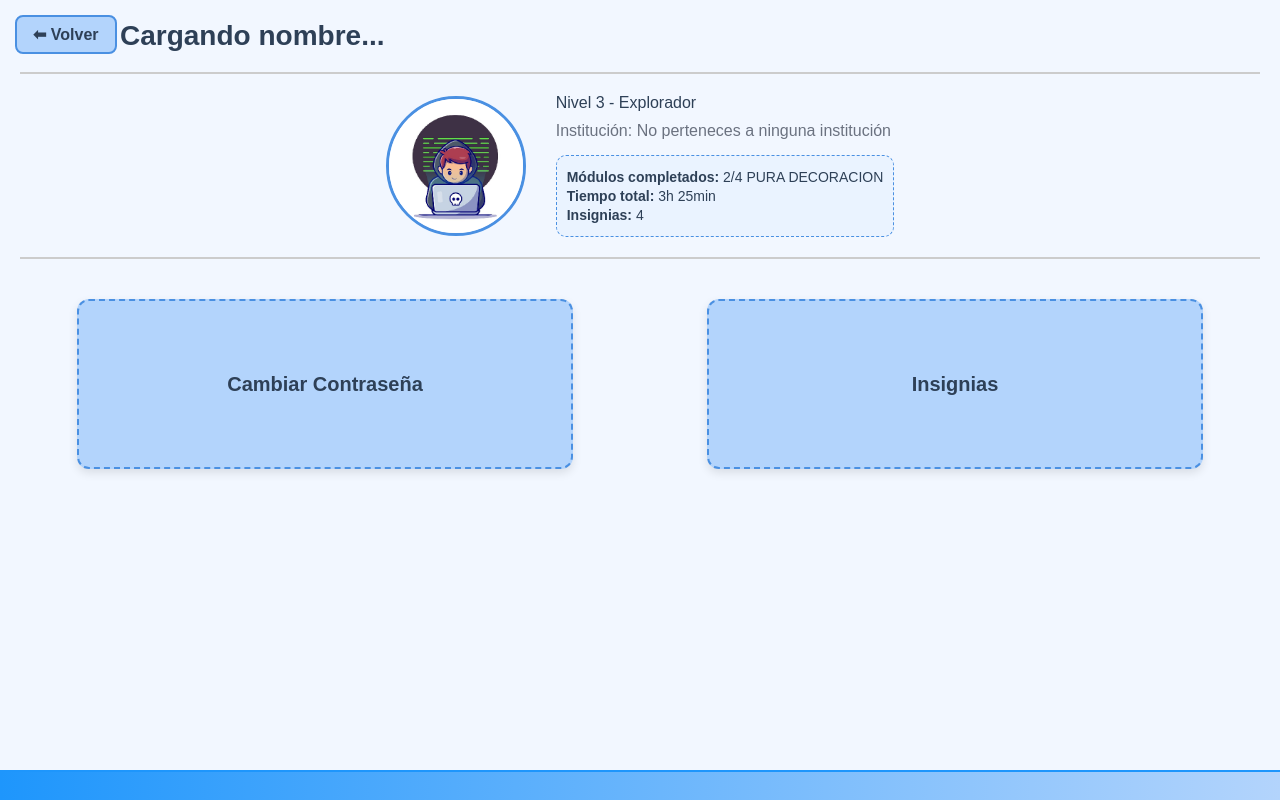
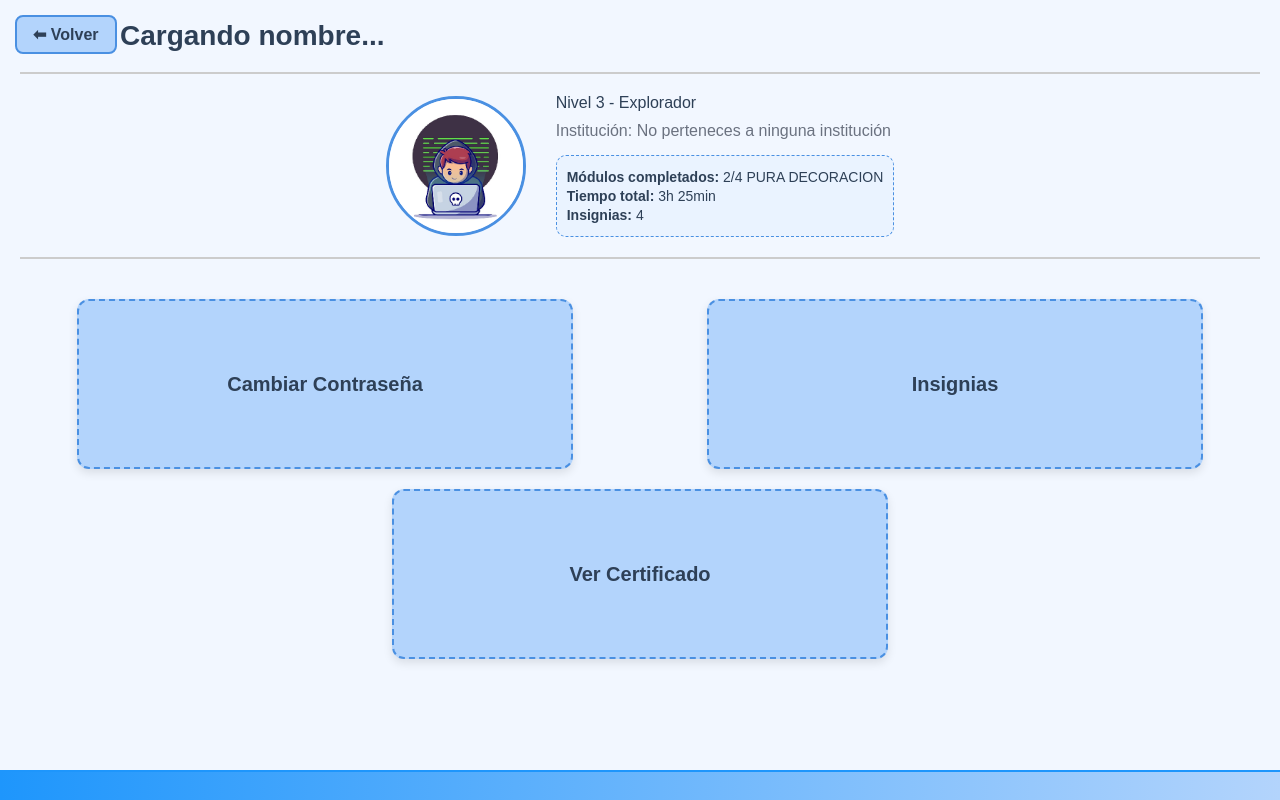
Before and after one commit to Darpsi/Frontend-CodeKids, a React (Create React App) app: page /perfil in a window 1280 px wide. Built offline with nearby package versions, Linux system fonts and the light colour scheme; a web font is replaced by a local one.

Commit message:
Boton certificado
Hacen falta modificaciones para que el cuadro del certificado de el tama;o correcto y tambien la forma de lockear el boton en caso de no tener completado el curso, se ira viendo en las proximas

```diff
--- /dev/null
+++ b/src/assets/styles/Certificado.css
@@ -0,0 +1,43 @@
+.contenedor-certificado {
+  text-align: center;
+  padding: 20px;
+}
+
+.certificado {
+  margin: auto;
+  padding: 40px;
+  width: 800px;
+  background: url('../images/certificado.jpg') no-repeat center center;
+  background-size: cover;
+  border: 2px solid #aaa;
+  border-radius: 10px;
+  color: #333;
+  font-family: 'Georgia', serif;
+  position: relative;
+}
+
+.certificado h1 {
+  font-size: 36px;
+  margin-bottom: 10px;
+}
+
+.certificado h2 {
+  font-size: 28px;
+  color: #2a5d84;
+}
+
+.btn-descargar {
+  margin-top: 20px;
+  padding: 10px 20px;
+  background-color: #4caf50;
+  color: white;
+  border: none;
+  border-radius: 5px;
+  cursor: pointer;
+}
+
+.btn-descargar:hover {
+  background-color: #388e3c;
+}
+/*   color: #2E4057;
+ */
--- a/src/assets/styles/Perfil.css
+++ b/src/assets/styles/Perfil.css
@@ -269,3 +269,28 @@
 .insignia:hover {
   transform: scale(1.1);
 }
+
+.botones-perfil {
+  display: flex;
+  flex-direction: column;
+  gap: 12px;
+  margin-top: 20px;
+}
+
+.botones-perfil button {
+  padding: 10px;
+  font-weight: bold;
+  background-color: #007bff;
+  color: white;
+  border: none;
+  border-radius: 8px;
+  transition: 0.3s;
+}
+
+.botones-perfil button:hover {
+  background-color: #0056b3;
+}
+.botones-perfil button:disabled {
+  background-color: #ccc;
+  cursor: not-allowed;
+}
--- /dev/null
+++ b/src/components/Certificado.jsx
@@ -0,0 +1,52 @@
+import React, { useEffect, useRef, useState } from "react";
+import jsPDF from "jspdf";
+
+
+
+const Certificado = ({ correo }) => {
+  const [datos, setDatos] = useState(null);
+  const [cargando, setCargando] = useState(true);
+  const refCertificado = useRef();
+
+  useEffect(() => {
+    const obtenerDatos = async () => {
+      try {
+        const res = await fetch(`http://localhost:4000/certificado/${correo}`);
+        const data = await res.json();
+        setDatos(data);
+      } catch (err) {
+        console.error("Error al obtener el certificado:", err);
+      } finally {
+        setCargando(false);
+      }
+    };
+
+    obtenerDatos();
+  }, [correo]);
+
+  const descargarPDF = async () => {
+    const canvas = await html2canvas(refCertificado.current);
+    const imgData = canvas.toDataURL("image/png");
+
+    const pdf = new jsPDF("landscape", "px", [canvas.width, canvas.height]);
+    pdf.addImage(imgData, "PNG", 0, 0, canvas.width, canvas.height);
+    pdf.save("certificado.pdf");
+  };
+
+  if (cargando) return <p>Cargando certificado...</p>;
+  if (!datos) return <p>No se pudo cargar el certificado.</p>;
+
+  return (
+    <div className="contenedor-certificado">
+      <div className="certificado" ref={refCertificado}>
+        <h1>Certificado de Finalización</h1>
+        <p>Otorgado a:</p>
+        <h2>{datos.nombre}</h2>
+        <p>Por completar satisfactoriamente el curso Codekids</p>
+      </div>
+
+    </div>
+  );
+};
+
+export default Certificado;
--- a/src/pages/Perfil.jsx
+++ b/src/pages/Perfil.jsx
@@ -2,16 +2,21 @@ import React, { useState, useEffect } from "react";
 import { useNavigate } from "react-router-dom";
 import perfilImg from "../assets/images/perfil.png";
 import PopupModal from "../components/PopupModal";
+import Certificado from "../components/Certificado";
 import { changePasword, getName, getNameInstitution } from "../services/authService";
 import "../assets/styles/Perfil.css";
 
 const Perfil = () => {
-  const [modalVisible, setModalVisible] = useState(null); // "cambio" o "insignias"
+  const [modalVisible, setModalVisible] = useState(null); // "cambio", "insignias" o "certificado"
   const [modalPos, setModalPos] = useState({ top: "50%", left: "50%" });
   const navigate = useNavigate();
 
   const [userName, setUserName] = useState("");
   const [institutionName, setInstitutionName] = useState("");
+  const [certificadoDisponible, setCertificadoDisponible] = useState(true);
+  const [loadingCertificado, setLoadingCertificado] = useState(false);
+
+  const email = localStorage.getItem("email");
 
   useEffect(() => {
     const email = localStorage.getItem("email");
@@ -32,10 +37,14 @@ const Perfil = () => {
         .catch((error) => {
           console.error("Error al obtener el nombre de la institución:", error);
         });
+
+      fetch(`http://localhost:4000/certificado/estado/${email}`)
+        .then((res) => res.json())
+        .then((data) => setCertificadoDisponible(data.disponible))
+        .catch((error) => console.error("Error al verificar certificado:", error))
+        .finally(() => setLoadingCertificado(false));
     }
-  }, []);
-
-  const email = localStorage.getItem("email");
+  }, [email]);
 
   const handleSubmit = (e) => {
     e.preventDefault();
@@ -67,6 +76,14 @@ const Perfil = () => {
   }
 
   const abrirModalDesde = (e, tipo) => {
+    if (tipo === "certificado") {
+      // 💥 Popup del certificado: más arriba en pantalla
+      const scrollX = window.scrollX || window.pageXOffset;
+      const centerLeft = e.target.getBoundingClientRect().left + scrollX + e.target.offsetWidth / 2;
+
+      setModalPos({ top: `30vh`, left: `${centerLeft}px` });
+    } else {
+      // 🟢 Otros popups siguen su posición normal
       const rect = e.target.getBoundingClientRect();
       const scrollY = window.scrollY || window.pageYOffset;
       const scrollX = window.scrollX || window.pageXOffset;
@@ -75,6 +92,8 @@ const Perfil = () => {
       const centerLeft = rect.left + scrollX + rect.width / 2;
 
       setModalPos({ top: `${centerTop}px`, left: `${centerLeft}px` });
+    }
+
     setModalVisible(tipo);
   };
 
@@ -99,7 +118,9 @@ const Perfil = () => {
           <div className="w-48 h-4 bg-gray-200 rounded-full overflow-hidden">
             <div className="h-full bg-blue-500" style={{ width: '65%' }}></div>
           </div>
-          <p className="text-sm text-gray-600">Institución: {institutionName ? institutionName : "No perteneces a ninguna institución"}</p>
+          <p className="text-sm text-gray-600">
+            Institución: {institutionName || "No perteneces a ninguna institución"}
+          </p>
           <div className="perfil-stats">
             <p><strong>Módulos completados:</strong> 2/4 PURA DECORACION</p>
             <p><strong>Tiempo total:</strong> 3h 25min</p>
@@ -117,11 +138,19 @@ const Perfil = () => {
         <div className="cuadro insignias" onClick={(e) => abrirModalDesde(e, "insignias")}>
           <p>Insignias</p>
         </div>
+        {!loadingCertificado && certificadoDisponible && (
+          <div className="cuadro certificado" onClick={(e) => abrirModalDesde(e, "certificado")}>
+            <p>Ver Certificado</p>
+          </div>
+        )}
+        {!loadingCertificado && !certificadoDisponible && (
+          <p className="mensaje-certificado">El certificado aún no está disponible.</p>
+        )}
       </div>
 
       <div className="barra-inferior"></div>
 
-      {/* Modal para cambiar contraseña */}
+      {/* Modal: Cambiar Contraseña */}
       <PopupModal
         visible={modalVisible === "cambio"}
         onClose={() => setModalVisible(null)}
@@ -136,9 +165,7 @@ const Perfil = () => {
         </form>
       </PopupModal>
 
-
-
-      {/* Modal para insignias */}
+      {/* Modal: Insignias */}
       <PopupModal
         visible={modalVisible === "insignias"}
         onClose={() => setModalVisible(null)}
@@ -156,13 +183,22 @@ const Perfil = () => {
                 src={bn}
                 alt={`Insignia ${i + 1}`}
                 className="insignia"
-                onMouseEnter={e => e.currentTarget.src = color}
-                onMouseLeave={e => e.currentTarget.src = bn}
+                onMouseEnter={(e) => (e.currentTarget.src = color)}
+                onMouseLeave={(e) => (e.currentTarget.src = bn)}
               />
             );
-          }
-          )}
+          })}
         </div>
+      </PopupModal>
+
+      {/* Modal: Certificado */}
+      <PopupModal
+        visible={modalVisible === "certificado"}
+        onClose={() => setModalVisible(null)}
+        title="Certificado"
+        triggerPosition={modalPos}
+      >
+        <Certificado correo={email} />
       </PopupModal>
     </div>
   );
```
Also changed, not shown: 1 other file (tests, documents, lock files or other folders). Lines whose indentation alone changed are shown as unchanged.
